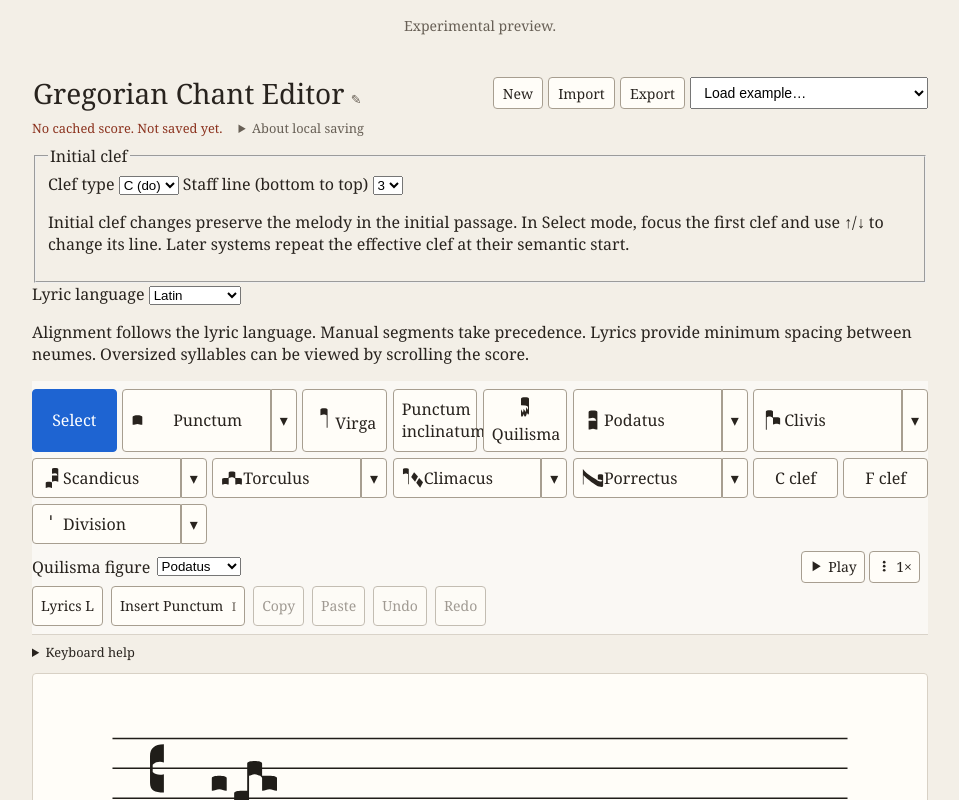
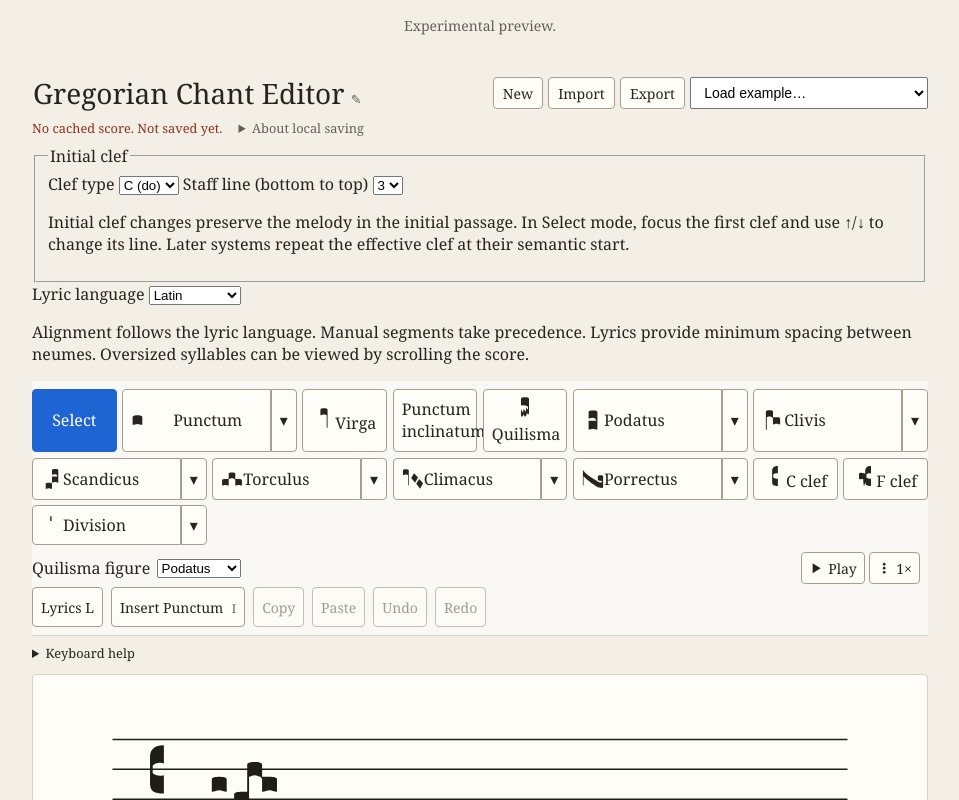
Before and after one commit to OceanOSdev/gregorian-chant-editor, a React (Vite) app: page / in a window 1280 px wide. Shown: the top 800 px of the page, without its empty margins (160-1119 px from the left). Built offline with nearby package versions, Linux system fonts and the light colour scheme.

Commit message:
added clef icons to buttons

```diff
--- /dev/null
+++ b/src/editor/components/ClefIcon.tsx
@@ -0,0 +1,20 @@
+import type { Clef } from '../domain/chant-document';
+import { buildClefGeometry } from '../layout/clef-geometry';
+
+export function ClefIcon({ type }: { type: Clef['type'] }) {
+  const geometry = buildClefGeometry({ type, staffLine: 2 }, 0, 0);
+
+  const { x, y, width, height } = geometry.bounds;
+  const box = Math.max(width, height) + 4;
+
+  return (
+    <svg
+      aria-hidden="true"
+      width="22"
+      height="22"
+      viewBox={`${x + width / 2 - box / 2} ${y + height / 2 - box / 2} ${box} ${box}`}
+    >
+      <path d={geometry.path} fill="currentColor" />
+    </svg>
+  );
+}
--- a/src/editor/components/NotationPalette.tsx
+++ b/src/editor/components/NotationPalette.tsx
@@ -41,6 +41,7 @@ import {
   type EditorTool,
   type NeumeFamily,
 } from '../state/editor-tool';
+import { ClefIcon } from './ClefIcon';
 
 const divisionKinds = ['minima', 'minor', 'maior', 'finalis'] as const;
 
@@ -245,6 +246,8 @@ export function NotationPalette({
         {tool === 'quilisma' && (
           <EntryIcon kind={quilismaFigure} form="quilisma" />
         )}
+        {tool === 'c-clef' && <ClefIcon type="c" />}
+        {tool === 'f-clef' && <ClefIcon type="f" />}
         {paletteButtonLabel(tool)}
       </button>
     );
```
